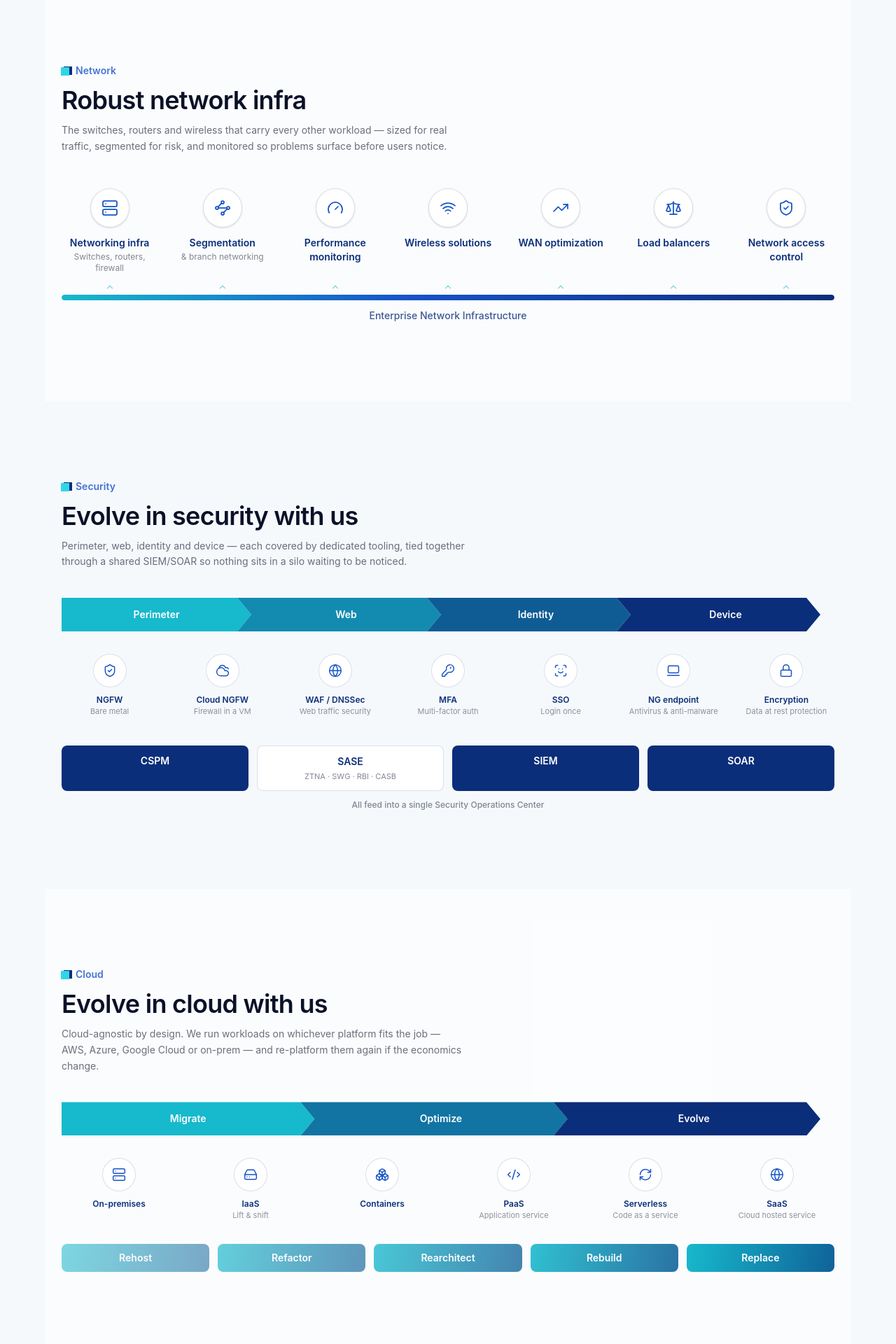
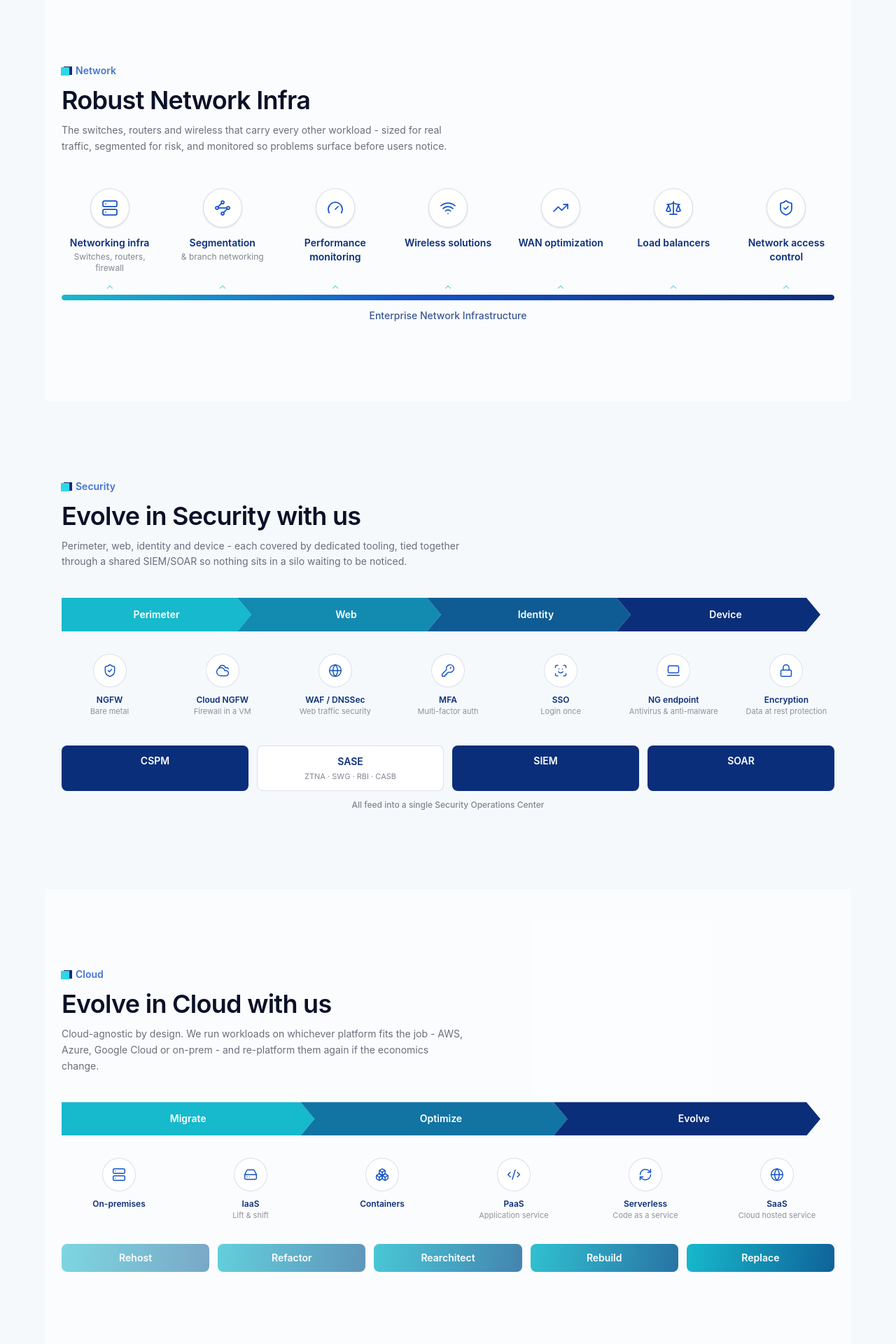
Before and after one commit to rashiddshaikhh/aksiaa-website, a Next.js app: page /solutions in a window 1280 px wide. Shown: the part 1480-3400 px from the top of the page at 70% size. Built offline with nearby package versions, Linux system fonts and the light colour scheme.

Commit message:
fonts correction

```diff
--- a/src/app/about/page.tsx
+++ b/src/app/about/page.tsx
@@ -9,7 +9,7 @@ import {
 
 export const metadata: Metadata = {
   title: "About | Aksiaa Technologies",
-  description: "Aksiaa Technologies — a Mumbai-based systems integrator and distributor of network, security, cloud and IoT infrastructure.",
+  description: "Aksiaa Technologies - a Mumbai-based systems integrator and distributor of network, security, cloud and IoT infrastructure.",
 };
 
 const POINTS = [
@@ -34,7 +34,7 @@ export default function AboutPage() {
             <p className="mt-6 max-w-lg text-base leading-relaxed text-ink/65">
               Aksiaa Technologies Pvt. Ltd. distributes and integrates network,
               security, cloud and IoT products for organisations that need
-              infrastructure they can rely on — supported by certified
+              infrastructure they can rely on - supported by certified
               experts and a global bench of connectivity partners.
             </p>
           </div>
@@ -53,7 +53,7 @@ export default function AboutPage() {
       <Section className="bg-white/60">
         <div className="seam rounded-2xl px-8 py-12 text-center sm:px-16">
           <p className="mx-auto max-w-2xl font-display text-xl font-medium leading-snug text-white sm:text-2xl">
-            &ldquo;We stay ahead of change to build channel market success —
+            &ldquo;We stay ahead of change to build channel market success -
             enabling resellers to deliver, and customers to adopt, new
             technology with confidence.&rdquo;
           </p>
--- a/src/app/contact/page.tsx
+++ b/src/app/contact/page.tsx
@@ -27,8 +27,10 @@ export default function ContactPage() {
           </h1>
           <p className="mt-5 max-w-sm text-base leading-relaxed text-ink/65">
             Whether it&apos;s a network refresh, a security review, a cloud
-            migration or an IoT rollout — tell us where you are today.
+            migration or an IoT rollout - tell us where you are today.
           </p>
+
+
 
           <div className="mt-10 space-y-5">
             {DETAILS.map(({ icon: Icon, label, value, href }) => (
--- a/src/app/page.tsx
+++ b/src/app/page.tsx
@@ -20,7 +20,7 @@ const SERVICES = [
   {
     icon: Truck,
     title: "Distribution",
-    text: "Staying ahead of change to build channel market success — enabling resellers to deliver and customers to adopt new technologies.",
+    text: "Staying ahead of change to build channel market success - enabling resellers to deliver and customers to adopt new technologies.",
   },
   {
     icon: Network,
@@ -47,7 +47,7 @@ export default function Home() {
       <Hero />
 
       <div className="border-y border-navy/10 bg-paper">
-        <div className="mx-auto grid max-w-6xl grid-cols-1 gap-4 px-6 py-8 sm:grid-cols-2 lg:grid-cols-4">
+        <div className="mx-auto grid max-w-6xl grid-cols-1 gap-4 px-6 py-8 sm:grid-cols-2">
           {ABOUT_POINTS.map(({ icon, text }) => (
             <CheckPoint key={text} icon={icon} text={text} />
           ))}
--- a/src/app/services/page.tsx
+++ b/src/app/services/page.tsx
@@ -56,7 +56,7 @@ export default function ServicesPage() {
             </h1>
             <p className="mt-5 max-w-xl text-base leading-relaxed text-ink/65">
               From distribution through system integration to ongoing
-              managed support — one accountable partner across the full
+              managed support - one accountable partner across the full
               infrastructure lifecycle.
             </p>
           </div>
@@ -96,7 +96,7 @@ export default function ServicesPage() {
             Not sure which service fits?
           </h2>
           <p className="max-w-md text-sm text-ink/60">
-            Tell us about your current setup and where you want to get to —
+            Tell us about your current setup and where you want to get to -
             we&apos;ll map it to the right mix of distribution, integration or
             managed support.
           </p>
--- a/src/app/solutions/page.tsx
+++ b/src/app/solutions/page.tsx
@@ -53,10 +53,10 @@ export default function SolutionsPage() {
         <Reveal>
           <Kicker>Network</Kicker>
           <h2 className="font-display text-3xl font-semibold text-ink md:text-4xl">
-            Robust network infra
+            Robust Network Infra
           </h2>
           <p className="mt-3 max-w-xl text-sm leading-relaxed text-ink/60">
-            The switches, routers and wireless that carry every other workload —
+            The switches, routers and wireless that carry every other workload -
             sized for real traffic, segmented for risk, and monitored so
             problems surface before users notice.
           </p>
@@ -82,10 +82,10 @@ export default function SolutionsPage() {
         <Reveal>
           <Kicker>Security</Kicker>
           <h2 className="font-display text-3xl font-semibold text-ink md:text-4xl">
-            Evolve in security with us
+            Evolve in Security with us
           </h2>
           <p className="mt-3 max-w-xl text-sm leading-relaxed text-ink/60">
-            Perimeter, web, identity and device — each covered by dedicated
+            Perimeter, web, identity and device - each covered by dedicated
             tooling, tied together through a shared SIEM/SOAR so nothing sits
             in a silo waiting to be noticed.
           </p>
@@ -130,11 +130,11 @@ export default function SolutionsPage() {
         <Reveal>
           <Kicker>Cloud</Kicker>
           <h2 className="font-display text-3xl font-semibold text-ink md:text-4xl">
-            Evolve in cloud with us
+            Evolve in Cloud with us
           </h2>
           <p className="mt-3 max-w-xl text-sm leading-relaxed text-ink/60">
             Cloud-agnostic by design. We run workloads on whichever platform
-            fits the job — AWS, Azure, Google Cloud or on-prem — and re-platform
+            fits the job - AWS, Azure, Google Cloud or on-prem - and re-platform
             them again if the economics change.
           </p>
         </Reveal>
@@ -180,7 +180,7 @@ export default function SolutionsPage() {
             Evolve in IoT with us
           </h2>
           <p className="mt-3 max-w-xl text-sm leading-relaxed text-ink/60">
-            From a single sensor to a citywide rollout — connectivity,
+            From a single sensor to a citywide rollout - connectivity,
             hardware and the application layer, engineered as one stack
             instead of three separate vendors to coordinate.
           </p>
@@ -214,7 +214,7 @@ export default function SolutionsPage() {
         <Reveal>
           <Kicker>Business continuity</Kicker>
           <h2 className="font-display text-3xl font-semibold text-ink md:text-4xl">
-            Data backup — BCP &amp; DR
+            Data backup - BCP &amp; DR
           </h2>
           <p className="mt-3 max-w-xl text-sm leading-relaxed text-ink/60">
             Prevent downtime with near-zero RPOs and RTOs for all users and applications.
@@ -243,11 +243,11 @@ export default function SolutionsPage() {
         <Reveal>
           <Kicker>Cloud security posture</Kicker>
           <h2 className="font-display text-3xl font-semibold text-ink md:text-4xl">
-            Complete cloud &amp; security posture
+            Complete Cloud &amp; Security Posture
           </h2>
           <p className="mt-3 max-w-xl text-sm leading-relaxed text-ink/60">
             One pane for cloud misconfigurations, identity risk and workload
-            vulnerabilities — so security keeps pace with how fast the cloud
+            vulnerabilities - so security keeps pace with how fast the cloud
             footprint actually grows.
           </p>
         </Reveal>
@@ -276,11 +276,11 @@ export default function SolutionsPage() {
         <Reveal>
           <Kicker>Security operations</Kicker>
           <h2 className="font-display text-3xl font-semibold text-ink md:text-4xl">
-            Security operations center
+            Security Operations Center
           </h2>
           <p className="mt-3 max-w-xl text-sm leading-relaxed text-ink/60">
             Round-the-clock monitoring backed by real playbooks, not just an
-            alert inbox — analysts who can tell a false positive from an
+            alert inbox - analysts who can tell a false positive from an
             actual incident.
           </p>
         </Reveal>
@@ -333,11 +333,11 @@ export default function SolutionsPage() {
         <Reveal>
           <Kicker>Intelligence-driven services</Kicker>
           <h2 className="font-display text-3xl font-semibold text-ink md:text-4xl">
-            Data security
+            Data Security
           </h2>
           <p className="mt-3 max-w-xl text-sm leading-relaxed text-ink/60">
             Testing, assessments and compliance work that stays current with
-            how the threat landscape actually moves — not a once-a-year
+            how the threat landscape actually moves - not a once-a-year
             checkbox exercise.
           </p>
         </Reveal>
--- a/src/components/ContactForm.tsx
+++ b/src/components/ContactForm.tsx
@@ -22,7 +22,7 @@ export default function ContactForm() {
         <CheckCircle2 size={38} className="text-cyan-deep" />
         <h3 className="mt-4 font-display text-xl font-semibold text-ink">Message sent</h3>
         <p className="mt-2 max-w-xs text-sm text-ink/60">
-          Thanks for reaching out — our team will get back to you at{" "}
+          Thanks for reaching out - our team will get back to you at{" "}
           <span className="font-medium text-navy">sales@aksiaa.com</span> shortly.
         </p>
       </div>
```
